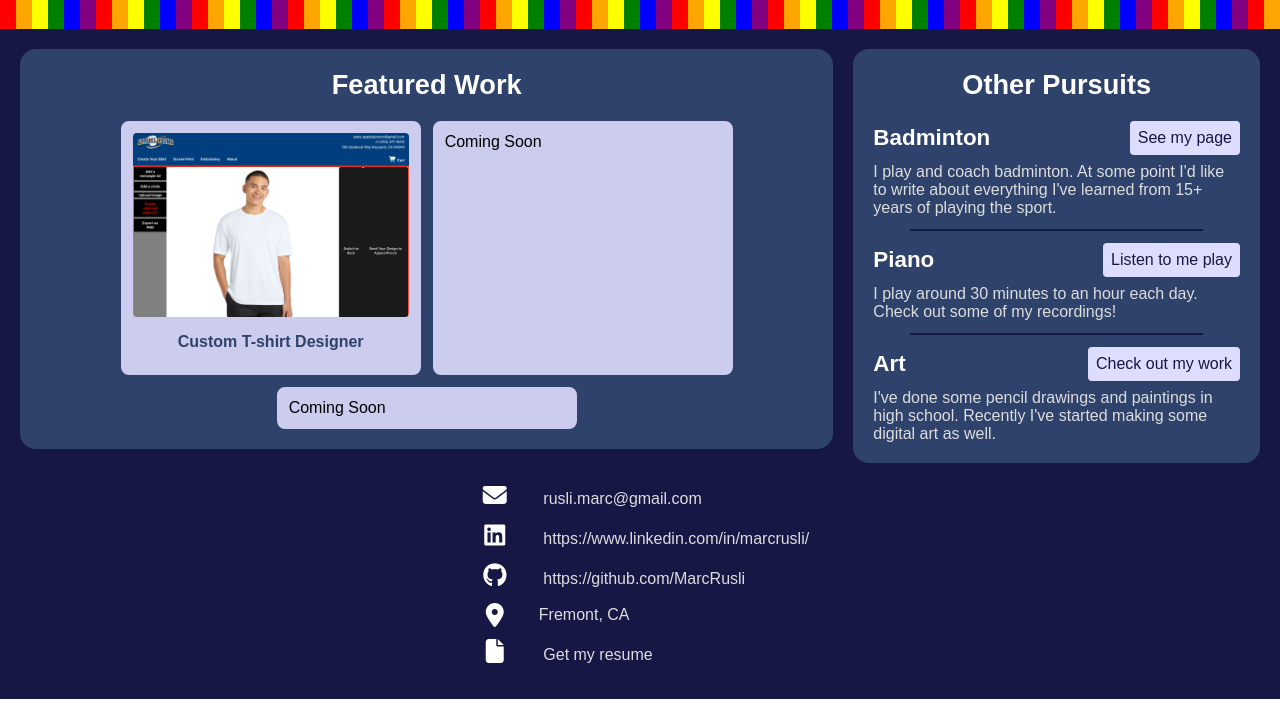
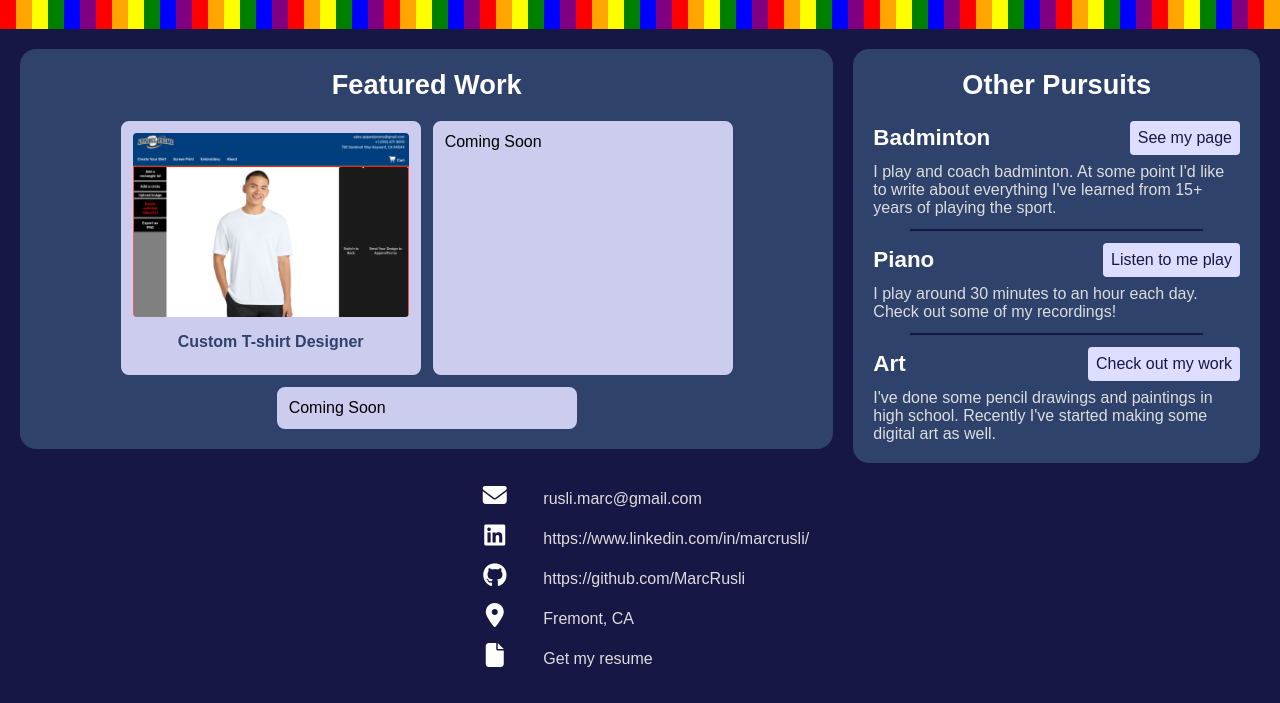
Before and after one commit to MarcRusli/portfolio-website, a plain HTML site: page index.html in a window 1280 px wide. Shown: the part 771-1474 px from the top of the page. Drawn offline with Linux system fonts and the light colour scheme.

Commit message:
Fix footer item spacing by adding anchor tag to location

```diff
--- a/index.html
+++ b/index.html
@@ -121,20 +121,20 @@
           <li>
             <a href="https://www.linkedin.com/in/marcrusli/" target="_blank">
               <i class="fa-brands fa-linkedin"></i>
-              <span class="contact-text">
-                https://www.linkedin.com/in/marcrusli/
-              </span>
+              <span class="contact-text">https://www.linkedin.com/in/marcrusli/</span>
             </a>
           </li>
           <li>
             <a href="https://github.com/MarcRusli" target="_blank">
               <i class="fa-brands fa-github"></i>
-              <span class="contact-text"> https://github.com/MarcRusli </span>
+              <span class="contact-text">https://github.com/MarcRusli</span>
             </a>
           </li>
           <li>
-            <i id="location-icon" class="fa-solid fa-location-dot"></i>
-            <span class="contact-text">Fremont, CA</span>
+            <a href="https://maps.app.goo.gl/PwXc8MgZeHpu1rwm6" target="_blank">
+              <i id="location-icon" class="fa-solid fa-location-dot"></i>
+              <span class="contact-text">Fremont, CA</span>
+            </a>
           </li>
           <li>
             <a href="public/Marc_Rusli-Resume.pdf" target="_blank">
```
